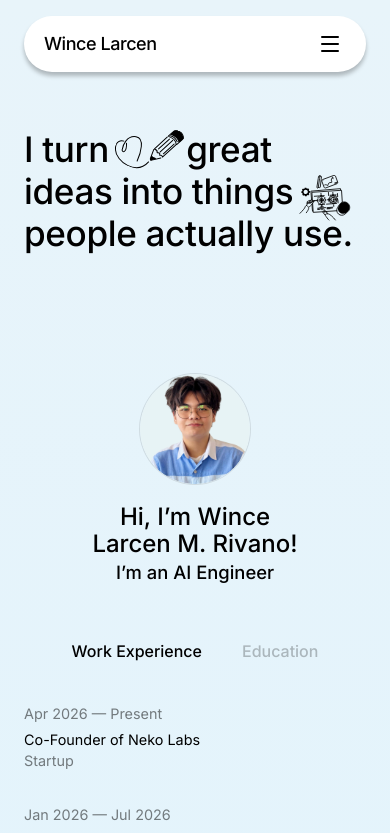
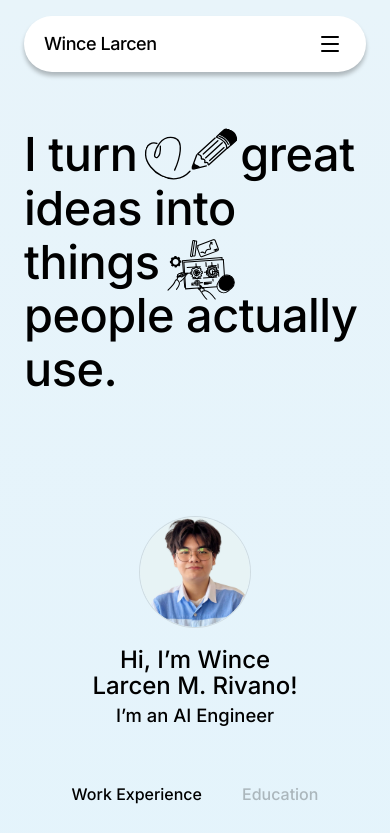
Before and after one commit to wncelrcn/wncelrcn-v3, a Next.js app: page / in a window 390 px wide. Shown: the top 833 px of the page. Built offline with nearby package versions, Linux system fonts and the light colour scheme.

Commit message:
style(hero): larger mobile headline (~45px) with inline doodles

```diff
--- a/components/sections/Hero.tsx
+++ b/components/sections/Hero.tsx
@@ -8,7 +8,7 @@ export function Hero() {
       <Container className="pt-14 pb-16 md:pt-24 md:pb-28">
         <Reveal>
           {/* Mobile: inline doodles that flow with a naturally-wrapping headline */}
-          <h1 className="text-[clamp(2rem,9vw,3rem)] leading-[1.2] font-medium tracking-[-0.01em] md:hidden">
+          <h1 className="text-[clamp(2.5rem,12vw,3.75rem)] leading-[1.15] font-medium tracking-[-0.01em] md:hidden">
             {"I turn"}
             <Doodle
               src="/figma/doodle-heart-pencil.svg"
```
